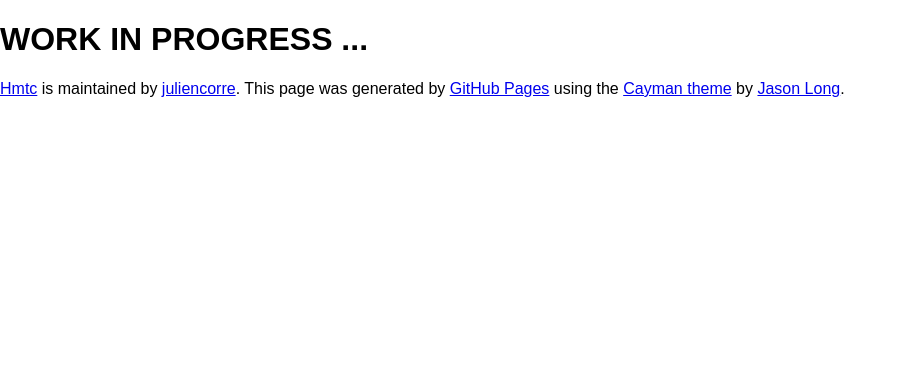
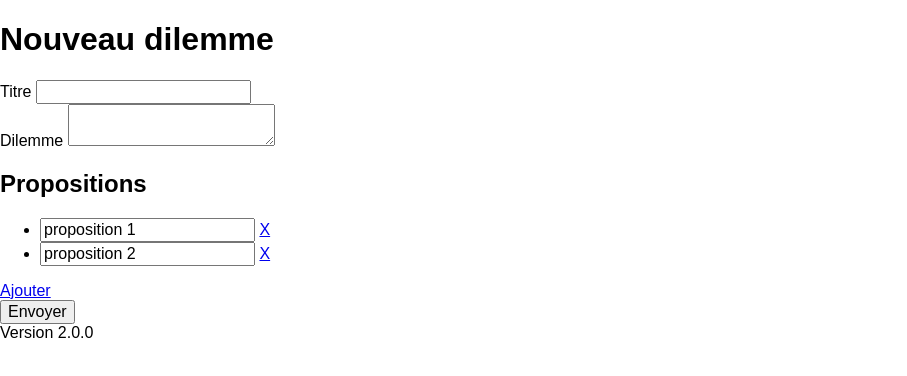
Before and after one commit to juliencorre/HMTC, a plain HTML site: page index.html in a window 1280 px wide. Shown: the whole page, without its empty margins (0-907 px from the left). Drawn offline with nearby package versions, Linux system fonts and the light colour scheme.

Commit message:
Update index.html

```diff
--- a/index.html
+++ b/index.html
@@ -6,20 +6,70 @@
     <meta name="viewport" content="width=device-width, initial-scale=1">
     <link rel="stylesheet" type="text/css" href="stylesheets/normalize.css" media="screen">
   </head>
-  <body>
-    <section class="page-header">
-      <h1> WORK IN PROGRESS ...</h1>
+    <!-- Saisie -->
+    <section>
+        <form>
+            <h1>Nouveau dilemme</h1>
+            <!-- titre -->
+            <div>
+                <label for="input_titre">Titre</label>
+                <input type="text" name="titre" id="input_titre">
+            </div>
+            <!-- dilemme -->
+            <div>
+                <label for="textarea_dilemme">Dilemme</label>
+                <textarea type="text" name="dilemme" id="textarea_titre"></textarea>
+            </div>
+            <!-- propositions -->
+            <div id="propositions_id">
+                <h2>Propositions</h2>
+                <ul>
+                    <li>
+                        <div>
+                            <input type="text" name="proposition_1" id="input_proposition_1" value="proposition 1">
+                            <a class="supprimer_class" href="#">X</a>
+                        </div>
+                    </li>
+                    <li>
+                        <div>
+                            <input type="text" name="proposition_2" id="input_proposition_2" value="proposition 2">
+                            <a class="supprimer_class" href="#">X</a>
+                        </div>
+                    </li>
+                </ul>
+                <a id="ajouter_id" href="#" >Ajouter</a>
+            </div>
+            <!-- submit -->
+            <div>
+                <input type="button" value="Envoyer">
+            </div>
+        </form>
     </section>
 
-    <section class="main-content">
+    <!-- Pied de page -->
+    <footer>
+        <div>Version 2.0.0</div>
+    </footer>
 
-      <footer class="site-footer">
-        <span class="site-footer-owner"><a href="https://github.com/juliencorre/HMTC">Hmtc</a> is maintained by <a href="https://github.com/juliencorre">juliencorre</a>.</span>
-        <span class="site-footer-credits">This page was generated by <a href="https://pages.github.com">GitHub Pages</a> using the <a href="https://github.com/jasonlong/cayman-theme">Cayman theme</a> by <a href="https://twitter.com/jasonlong">Jason Long</a>.</span>
-      </footer>
+    <!-- scripts -->
+    <script src="http://code.jquery.com/jquery-git.js" ></script>
 
-    </section>
+    <script >
+
+        $(document).ready(function(){
 
 
-  </body>
+
+    });
+
+        $( "#ajouter_id" ).click(function() {
+           $( "#propositions_id ul" ).append( "<li><div><input type=\"text\" name=\"proposition_x\" id=\"input_proposition_x\" placeholder=\"saisir proposition \"> <a class=\"supprimer_class\" href=\"#\">X</a></div></li>" );
+        });
+
+        $('#propositions_id').on('click', 'a.supprimer_class', function(events){
+           $(this).parent().parent().remove();
+        });
+
+
+    </script>
 </html>
```
